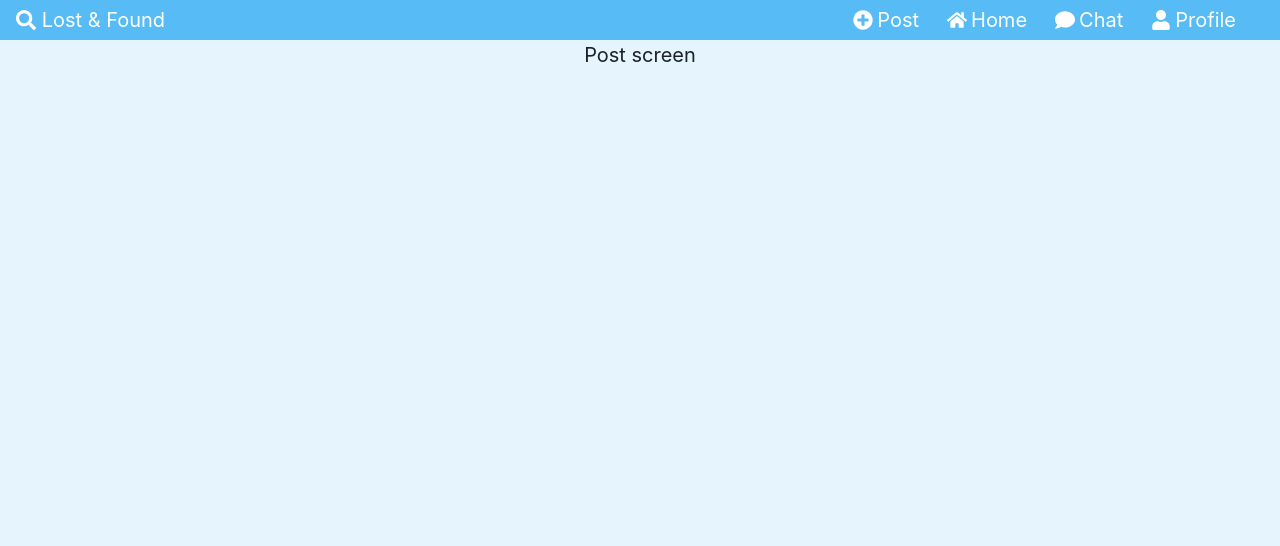
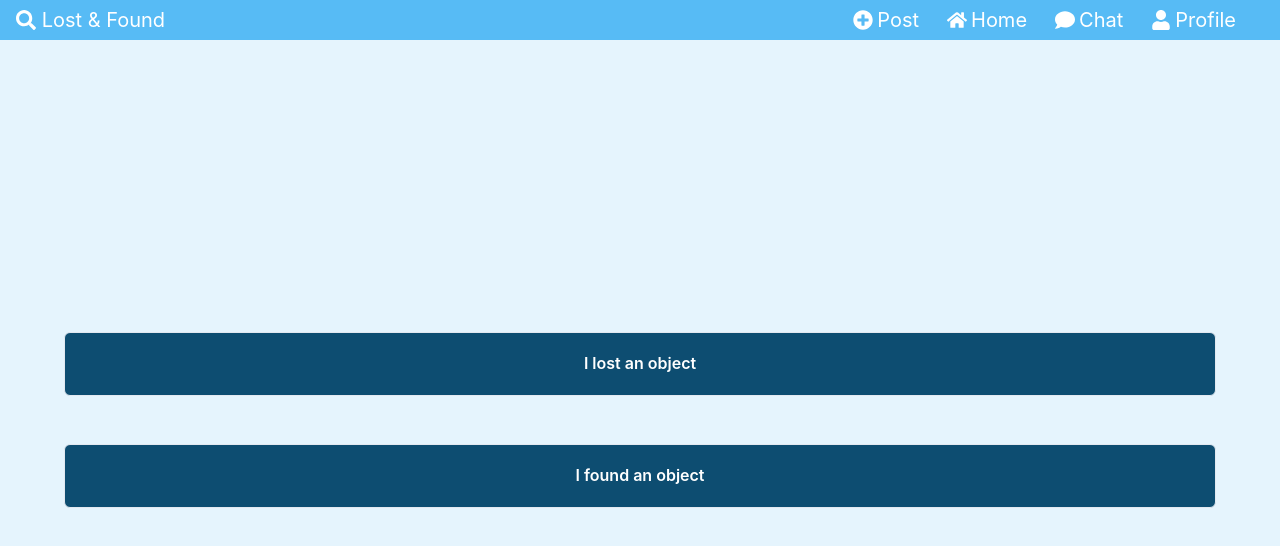
Before and after one commit to cosmin220304/Lost-Found, a React (Create React App) app: page /post in a window 1280 px wide. Shown: the top 546 px of the page. Built offline with nearby package versions, Linux system fonts and the light colour scheme.

Commit message:
add post screen

```diff
--- a/src/components/screens/Home.js
+++ b/src/components/screens/Home.js
@@ -1,3 +1,4 @@
+import { Button, Flex } from '@chakra-ui/react';
 import React from 'react';
 
 function Home() {
--- a/src/components/screens/Post.js
+++ b/src/components/screens/Post.js
@@ -1,7 +1,31 @@
+import { Button, Flex } from '@chakra-ui/react';
 import React from 'react';
 
 function Post() {
-  return <div>Post screen</div>;
+  return (
+    <Flex
+      direction={['column']}
+      textAlign="center"
+      backgroundColor={'twitter.50'}
+      justifyContent={'center'}
+      alignItems={'center'}
+      h="100%"
+    >
+      <Button
+        bg={'twitter.900'}
+        h="16"
+        w="90%"
+        color="white"
+        variant="outline"
+        mb="12"
+      >
+        I lost an object
+      </Button>
+      <Button bg={'twitter.900'} h="16" w="90%" color="white" variant="outline">
+        I found an object
+      </Button>
+    </Flex>
+  );
 }
 
 export default Post;
```
